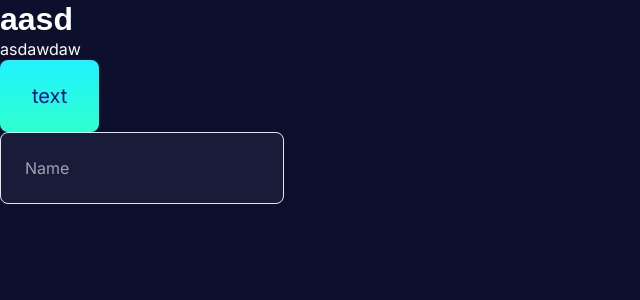
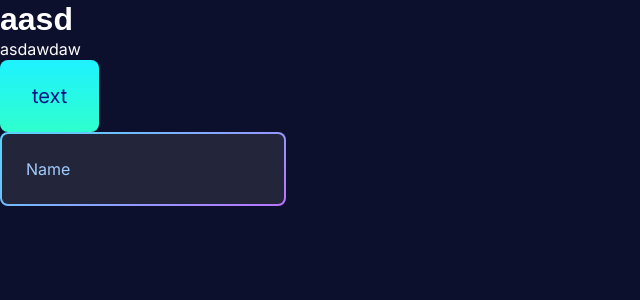
Before and after one commit to aanndrewss/webtronics, a Next.js app: page / in a window 1280 px wide. Shown: the top 300 px of the page, without its empty margins (0-640 px from the left). Built offline with nearby package versions, Linux system fonts and the light colour scheme; a web font is replaced by a local one.

Commit message:
input done

```diff
--- a/app/ui/Input/Input.module.scss
+++ b/app/ui/Input/Input.module.scss
@@ -1,15 +1,23 @@
 .inputWrapper {
 	@apply relative;
-}
+
 	.input {
-	@apply text-[16px] leading-[22px] text-textColor p-[24px] rounded-layout border-[1px] active:text-white disabled:border-borderColor disabled:text-borderColor;
+		@apply text-[16px] leading-[22px] text-textColor p-[24px] border-2 border-double border-transparent rounded-layout active:text-white disabled:border-borderColor disabled:text-borderColor placeholder:text-textColor disabled:placeholder:text-borderColor;
 		font-family: 'Inter', sans-serif;
-	background: rgba(255, 255, 255, 0.05);
+		background-image: linear-gradient(#23263a, #23263a),
+			linear-gradient(
+				152.14deg,
+				rgba(21, 191, 253, 0.7) 9.96%,
+				rgba(156, 55, 253, 0.7) 100%
+			);
+		background-origin: border-box;
+		background-clip: padding-box, border-box;
 	}
 	.error {
-	@apply border-errorColor border-[1px];
+		background-image: linear-gradient(#23263a, #23263a),
+			linear-gradient(#fd4646, #fd4646);
 	}
-
 	.errorMessage {
 		@apply absolute bottom-[-20px] left-0 text-errorColor;
 	}
+}
```
Lines whose indentation alone changed are shown as unchanged.
